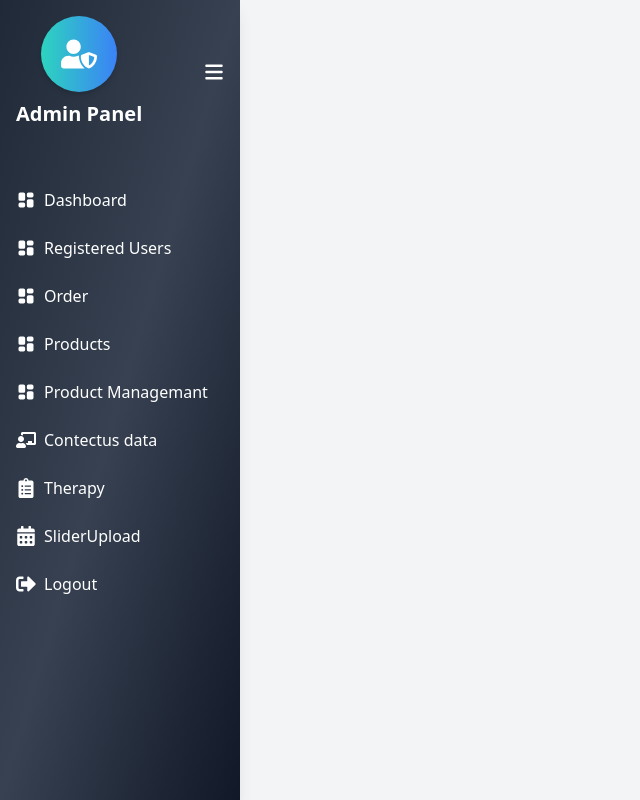
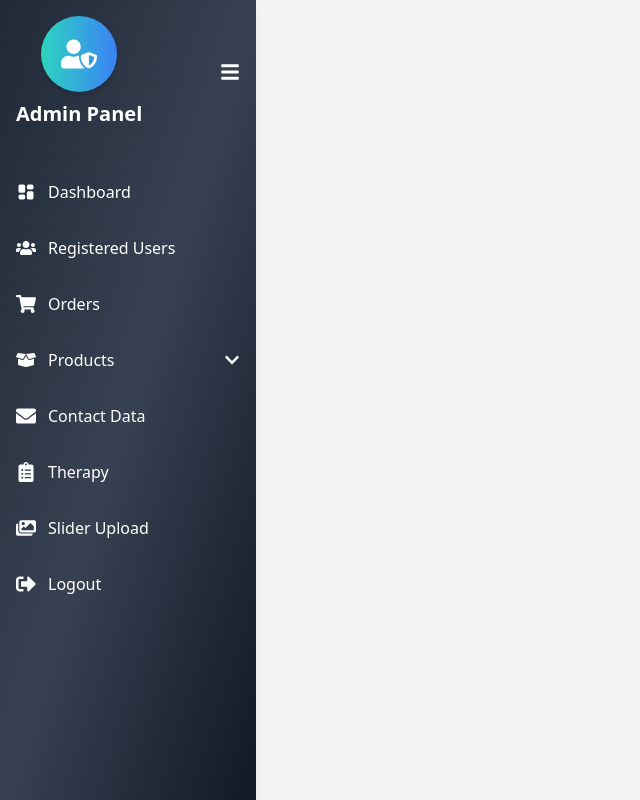
Before and after one commit to adityasinghchouhan1/Aayurvaan, a React (Vite) app in the folder admin/: page /dashboard in a window 1280 px wide. Shown: the whole page, without its empty margins (0-640 px from the left). Built offline with nearby package versions, Linux system fonts and the light colour scheme.

Commit message:
modified sidebar

```diff
--- a/admin/src/components/Sidebar.jsx
+++ b/admin/src/components/Sidebar.jsx
@@ -2,19 +2,29 @@ import React, { useState } from 'react'
 import { Outlet, Link } from 'react-router-dom'
 import { TbLayoutDashboardFilled } from 'react-icons/tb'
 import {
-  FaChalkboardTeacher,
-  FaCalendarAlt,
+  FaBoxOpen,
+  FaShoppingCart,
+  FaUsers,
+  FaSignOutAlt,
+  FaEnvelope,
   FaClipboardList,
-  FaSignOutAlt,
+  FaBars,
+  FaChevronDown,
+  FaChevronUp,
+  FaImages,
 } from 'react-icons/fa'
-import { FaBars } from 'react-icons/fa6'
 import { FaUserShield } from 'react-icons/fa'
 
 const Sidebar = () => {
   const [isCollapsed, setIsCollapsed] = useState(false)
+  const [isProductOpen, setIsProductOpen] = useState(false)
 
   const toggleSidebar = () => {
     setIsCollapsed(!isCollapsed)
+  }
+
+  const toggleProductMenu = () => {
+    setIsProductOpen(!isProductOpen)
   }
 
   return (
@@ -22,104 +32,120 @@ const Sidebar = () => {
       {/* Sidebar */}
       <aside
         className={`${
-          isCollapsed ? 'w-16' : 'w-60'
+          isCollapsed ? 'w-16' : 'w-64'
         } bg-gradient-to-br from-gray-800 via-gray-700 to-gray-900 text-white fixed h-full shadow-lg transition-all duration-300`}
       >
+        {/* Header */}
         <div className="p-4 flex items-center justify-between">
           {!isCollapsed && (
             <div className="flex flex-col items-center">
-              <div className="flex items-center justify-center rounded-full bg-gradient-to-r from-teal-400 to-blue-500 p-5 shadow-md">
-                <FaUserShield size={36} className="text-white" />
+              <div className="rounded-full bg-gradient-to-r from-teal-400 to-blue-500 p-5 shadow-md">
+                <FaUserShield size={36} />
               </div>
               <h1 className="text-xl font-semibold mt-2">Admin Panel</h1>
             </div>
           )}
-          <button
-            onClick={toggleSidebar}
-            className="text-white focus:outline-none hover:text-teal-400 transition duration-200"
-          >
+          <button onClick={toggleSidebar}>
             <FaBars size={20} />
           </button>
         </div>
 
-        <nav className="mt-8">
+        {/* Menu */}
+        <nav className="mt-6 space-y-2">
+          {/* Dashboard */}
           <Link
             to="dashboardCards"
-            className="flex items-center px-4 py-3 hover:bg-teal-500 hover:text-white rounded-lg transition-colors duration-300"
+            className="flex items-center px-4 py-3 hover:bg-teal-500 rounded-lg transition"
           >
-            <TbLayoutDashboardFilled className="mr-2" size={20} />
-            {!isCollapsed && <span>Dashboard</span>}
+            <TbLayoutDashboardFilled size={20} />
+            {!isCollapsed && <span className="ml-3">Dashboard</span>}
           </Link>
+
+          {/* Registered Users */}
           <Link
             to="registered-users"
-            className="flex items-center px-4 py-3 hover:bg-teal-500 hover:text-white rounded-lg transition-colors duration-300"
+            className="flex items-center px-4 py-3 hover:bg-teal-500 rounded-lg transition"
           >
-            <TbLayoutDashboardFilled className="mr-2" size={20} />
-            {!isCollapsed && <span>Registered Users</span>}
+            <FaUsers size={20} />
+            {!isCollapsed && <span className="ml-3">Registered Users</span>}
           </Link>
+
+          {/* Orders */}
           <Link
             to="order"
-            className="flex items-center px-4 py-3 hover:bg-teal-500 hover:text-white rounded-lg transition-colors duration-300"
+            className="flex items-center px-4 py-3 hover:bg-teal-500 rounded-lg transition"
           >
-            <TbLayoutDashboardFilled className="mr-2" size={20} />
-            {!isCollapsed && <span>Order</span>}
+            <FaShoppingCart size={20} />
+            {!isCollapsed && <span className="ml-3">Orders</span>}
           </Link>
+
+          {/* Products Dropdown */}
+          <div>
+            <button
+              onClick={toggleProductMenu}
+              className="flex items-center justify-between w-full px-4 py-3 hover:bg-teal-500 rounded-lg transition"
+            >
+              <div className="flex items-center">
+                <FaBoxOpen size={20} />
+                {!isCollapsed && <span className="ml-3">Products</span>}
+              </div>
+              {!isCollapsed &&
+                (isProductOpen ? <FaChevronUp /> : <FaChevronDown />)}
+            </button>
+
+            {/* Dropdown Items */}
+            {isProductOpen && !isCollapsed && (
+              <div className="ml-10 mt-2 space-y-2">
                 <Link
                   to="ProductUpload"
-            className="flex items-center px-4 py-3 hover:bg-teal-500 hover:text-white rounded-lg transition-colors duration-300"
+                  className="block py-2 hover:text-teal-400 transition"
                 >
-            <TbLayoutDashboardFilled className="mr-2" size={20} />
-            {!isCollapsed && <span>Products</span>}
+                  ➤ Upload Product
                 </Link>
                 <Link
                   to="ProductManage"
-            className="flex items-center px-4 py-3 hover:bg-teal-500 hover:text-white rounded-lg transition-colors duration-300"
+                  className="block py-2 hover:text-teal-400 transition"
                 >
-            <TbLayoutDashboardFilled className="mr-2" size={20} />
-            {!isCollapsed && <span>Product Managemant</span>}
+                  ➤ Manage Products
                 </Link>
+              </div>
+            )}
+          </div>
+
+          {/* Contact */}
           <Link
             to="contect"
-            className="flex items-center px-4 py-3 hover:bg-teal-500 hover:text-white rounded-lg transition-colors duration-300"
+            className="flex items-center px-4 py-3 hover:bg-teal-500 rounded-lg transition"
           >
-            <FaChalkboardTeacher className="mr-2" size={20} />
-            {!isCollapsed && <span>Contectus data</span>}
+            <FaEnvelope size={20} />
+            {!isCollapsed && <span className="ml-3">Contact Data</span>}
           </Link>
+
+          {/* Therapy */}
           <Link
             to="UploadServices"
-            className="flex items-center px-4 py-3 hover:bg-teal-500 hover:text-white rounded-lg transition-colors duration-300"
+            className="flex items-center px-4 py-3 hover:bg-teal-500 rounded-lg transition"
           >
-            <FaClipboardList className="mr-2" size={20} />
-            {!isCollapsed && <span>Therapy</span>}
+            <FaClipboardList size={20} />
+            {!isCollapsed && <span className="ml-3">Therapy</span>}
           </Link>
+
+          {/* Slider */}
           <Link
             to="SliderUpload"
-            className="flex items-center px-4 py-3 hover:bg-teal-500 hover:text-white rounded-lg transition-colors duration-300"
+            className="flex items-center px-4 py-3 hover:bg-teal-500 rounded-lg transition"
           >
-            <FaCalendarAlt className="mr-2" size={20} />
-            {!isCollapsed && <span>SliderUpload</span>}
-          </Link>{' '}
-          {/* <Link
-            to="event"
-            className="flex items-center px-4 py-3 hover:bg-teal-500 hover:text-white rounded-lg transition-colors duration-300"
-          >
-            <FaCalendarAlt className="mr-2" size={20} />
-            {!isCollapsed && <span>Events</span>}
+            <FaImages size={20} />
+            {!isCollapsed && <span className="ml-3">Slider Upload</span>}
           </Link>
 
-          <Link
-            to="member-table"
-            className="flex items-center px-4 py-3 hover:bg-teal-500 hover:text-white rounded-lg transition-colors duration-300"
-          >
-            <FaClipboardList className="mr-2" size={20} />
-            {!isCollapsed && <span>Member Table</span>}
-          </Link>*/}
+          {/* Logout */}
           <Link
             to="/"
-            className="flex items-center px-4 py-3 hover:bg-teal-500 hover:text-white rounded-lg transition-colors duration-300"
+            className="flex items-center px-4 py-3 hover:bg-red-500 rounded-lg transition mt-6"
           >
-            <FaSignOutAlt className="mr-2" size={20} />
-            {!isCollapsed && <span>Logout</span>}
+            <FaSignOutAlt size={20} />
+            {!isCollapsed && <span className="ml-3">Logout</span>}
           </Link>
         </nav>
       </aside>
@@ -127,10 +153,10 @@ const Sidebar = () => {
       {/* Main Content */}
       <div
         className={`flex-grow ${
-          isCollapsed ? 'ml-16' : 'ml-60'
-        } h-[100vh]  transition-all duration-300`}
+          isCollapsed ? 'ml-16' : 'ml-64'
+        } transition-all duration-300`}
       >
-        <main className="p-3">
+        <main className="p-4">
           <Outlet />
         </main>
       </div>
```
Lines whose indentation alone changed are shown as unchanged.
